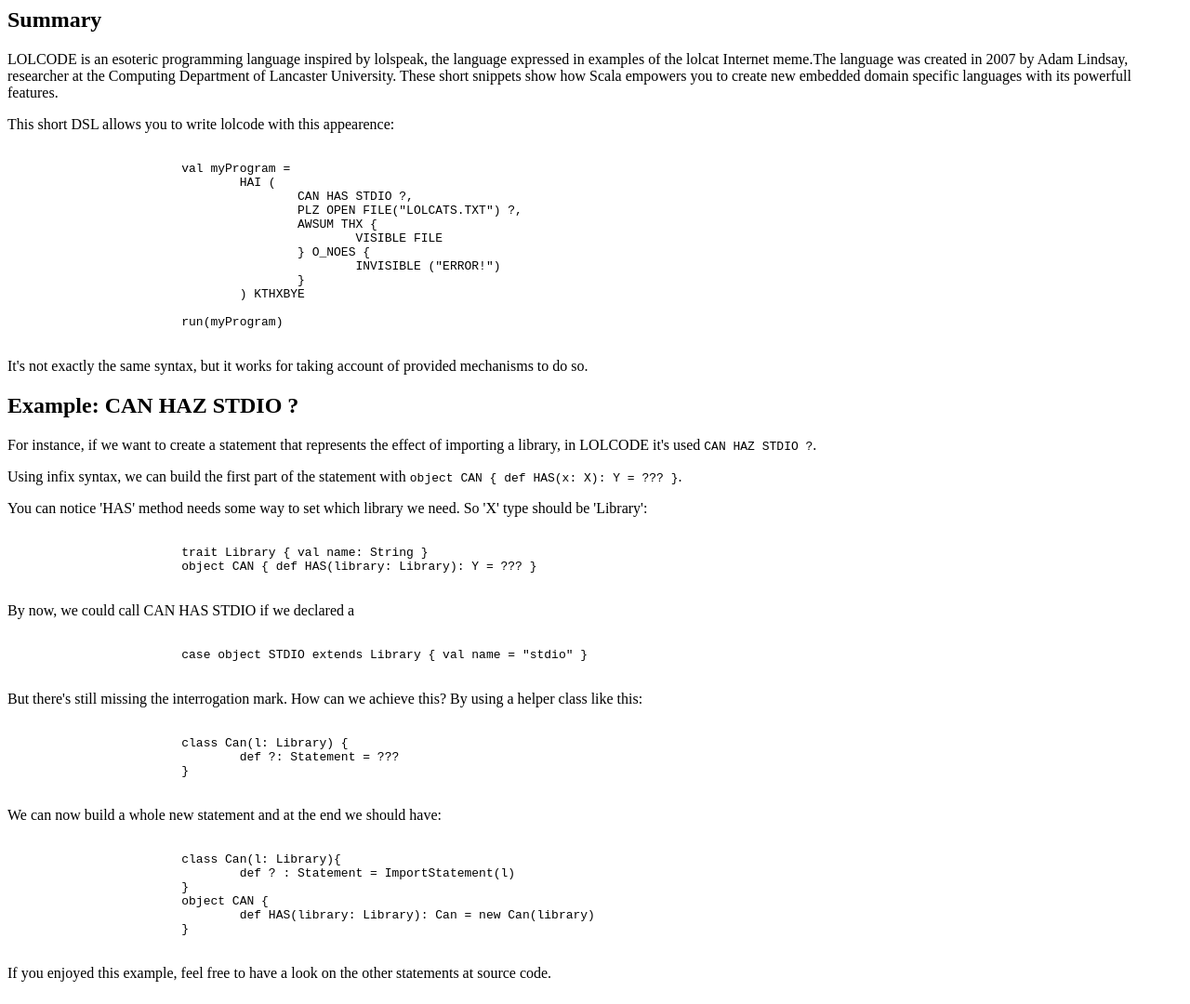
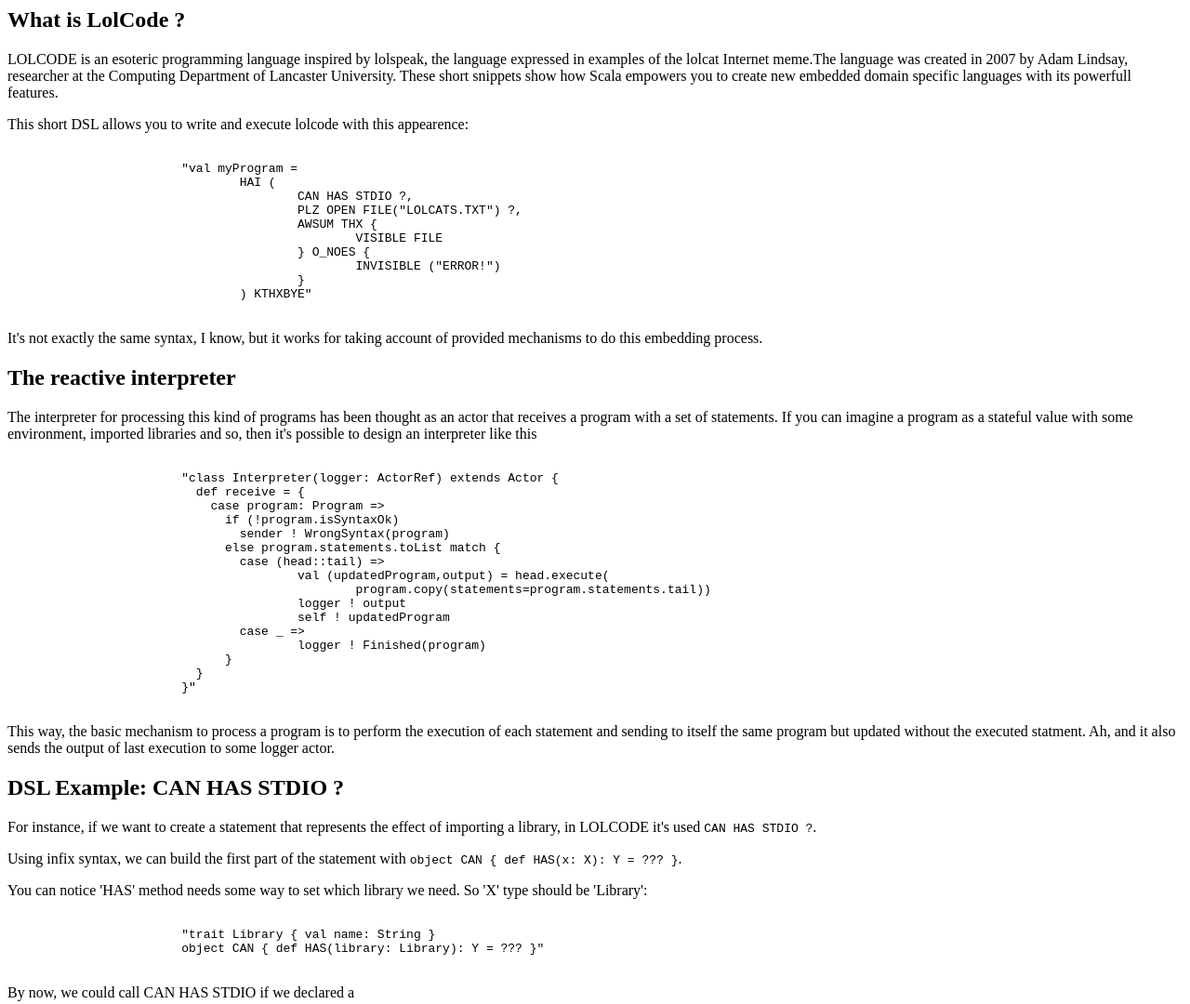
Before and after one commit to JSantosP/lolcode-dsl, a plain HTML site: page tutorial/index.html in a window 1280 px wide. Shown: the top 1080 px of the page at 93% size. Drawn offline with Linux system fonts and the light colour scheme.

Commit message:
Added reactive interpreter

```diff
--- a/tutorial/index.html
+++ b/tutorial/index.html
@@ -1,11 +1,11 @@
 <body>
 	<div>
-		<h2>Summary</h2>
+		<h2>What is LolCode ?</h2>
 		<p>LOLCODE is an esoteric programming language inspired by lolspeak, the language expressed in examples of the lolcat Internet meme.The language was created in 2007 by Adam Lindsay, researcher at the Computing Department of Lancaster University.
 		These short snippets show how Scala empowers you to create new embedded domain specific languages with its powerfull features.</p>
-		<p>This short DSL allows you to write lolcode with this appearence:</p>
+		<p>This short DSL allows you to write and execute lolcode with this appearence:</p>
 		<pre><code>
-			val myProgram =
+			"val myProgram =
 				HAI (
 					CAN HAS STDIO ?,
 					PLZ OPEN FILE("LOLCATS.TXT") ?,
@@ -14,21 +14,42 @@
 					} O_NOES {
 						INVISIBLE ("ERROR!")
 					}
-				) KTHXBYE
-
-			run(myProgram)
+				) KTHXBYE"
 		</code></pre>
-		<p>It's not exactly the same syntax, but it works for taking account of provided mechanisms to do so.</p>
+		<p>It's not exactly the same syntax, I know, but it works for taking account of provided mechanisms to do this embedding process.</p>
 	</div>
 	<div>
-		<h2>Example: CAN HAZ STDIO ?</h2>
-		<p>For instance, if we want to create a statement that represents the effect of importing a library, in LOLCODE it's used <code>CAN HAZ STDIO ?</code>.</p>
+		<h2>The reactive interpreter</h2>
+		<p>The interpreter for processing this kind of programs has been thought as an actor that receives a program with a set of statements. If you can imagine a program as a stateful value with some environment, imported libraries and so, then it's possible to design an interpreter like this</p>
+		<pre><code>
+			"class Interpreter(logger: ActorRef) extends Actor {
+			  def receive = {
+			    case program: Program =>
+			      if (!program.isSyntaxOk)
+			      	sender ! WrongSyntax(program)
+			      else program.statements.toList match {
+			      	case (head::tail) =>
+			      		val (updatedProgram,output) = head.execute(
+			      			program.copy(statements=program.statements.tail))
+			      		logger ! output
+			      		self ! updatedProgram
+			      	case _ =>
+			      		logger ! Finished(program)
+			      }
+			  }
+			}"
+		</code></pre>
+		<p>This way, the basic mechanism to process a program is to perform the execution of each statement and sending to itself the same program but updated without the executed statment. Ah, and it also sends the output of last execution to some logger actor.</p>
+	</div>
+	<div>
+		<h2>DSL Example: CAN HAS STDIO ?</h2>
+		<p>For instance, if we want to create a statement that represents the effect of importing a library, in LOLCODE it's used <code>CAN HAS STDIO ?</code>.</p>
 		<p>Using infix syntax, we can build the first part of the statement with <code> object CAN { def HAS(x: X): Y = ??? }</code>.</p>
 		<p>You can notice 'HAS' method needs some way to set which library we need.
 		So 'X' type should be 'Library': </p>
 		<pre><code>
-			trait Library { val name: String }
-			object CAN { def HAS(library: Library): Y = ??? }
+			"trait Library { val name: String }
+			object CAN { def HAS(library: Library): Y = ??? }"
 		</code></pre>
 		<p>By now, we could call CAN HAS STDIO if we declared a </p>
 		<pre><code>
@@ -36,18 +57,18 @@
 		</code></pre>
 		<p>But there's still missing the interrogation mark. How can we achieve this? By using a helper class like this:</p>
 		<pre><code>
-			class Can(l: Library) {
+			"class Can(l: Library) {
 				def ?: Statement = ???
-			}
+			}"
 		</code></pre>
 		<p>We can now build a whole new statement and at the end we should have:</p>
 		<pre><code>
-			class Can(l: Library){
+			"class Can(l: Library){
 				def ? : Statement = ImportStatement(l)
 			}
 			object CAN {
 				def HAS(library: Library): Can = new Can(library)
-			}
+			}"
 		</code></pre>
 		<p>If you enjoyed this example, feel free to have a look on the other statements at source code.</p>
 	</div>
```
Also changed, not shown: src/main/resources/LOLCATS.TXT, 7 other files.
